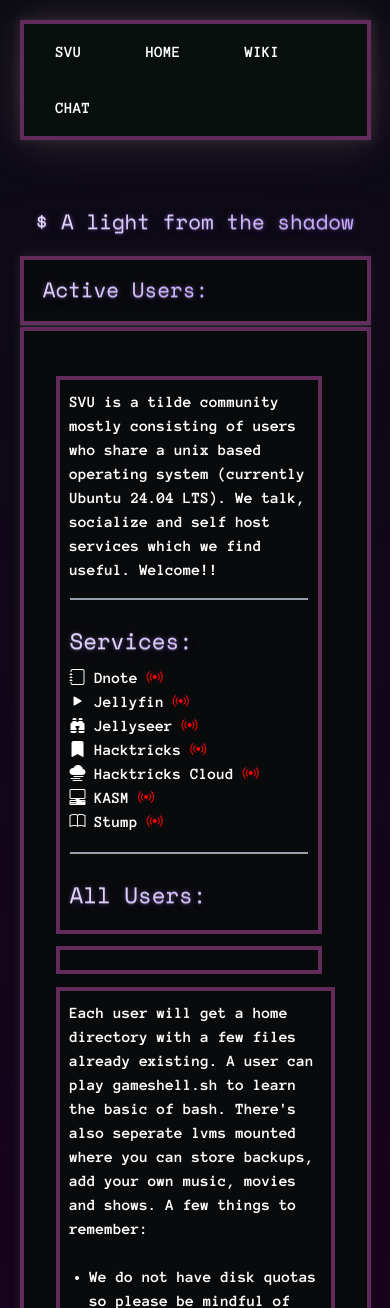
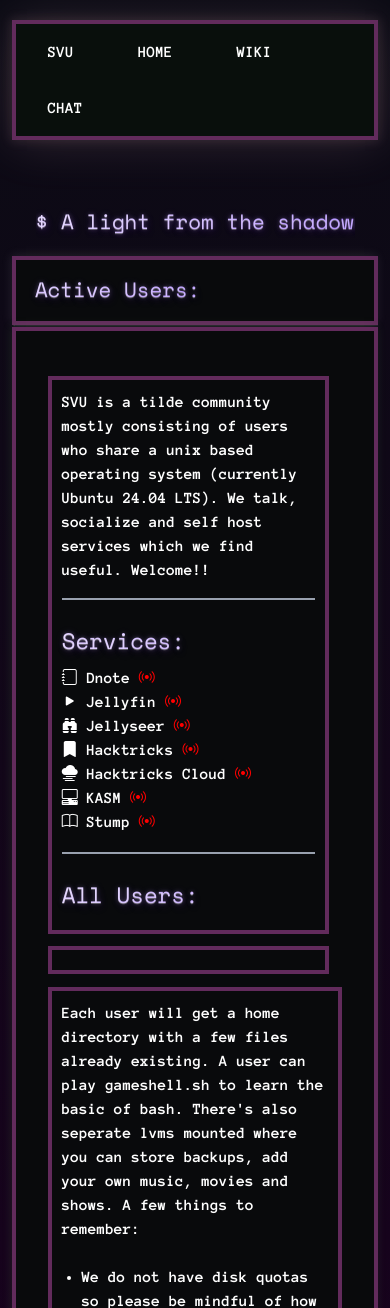
Before and after one commit to Viridescent7/svu_dashboard, a Django app: page / in a window 390 px wide. Shown: the top 1308 px of the page. Run offline with Django 4.2, Linux system fonts and the light colour scheme; data that the repository does not hold is empty.

Commit message:
optimized mobile layout

```diff
--- a/home/static/css/styles.css
+++ b/home/static/css/styles.css
@@ -181,6 +181,19 @@ ol {
 }
 
 @media (max-width: 768px) {
+
+  #navbar {
+      width: 94%;
+  }
+
+  #active-users {
+      width: 94%;
+  }
+
+  #main-content {
+      width: 94%;
+  }
+
   #main-body {
     display: block;
     margin: 0;
```
